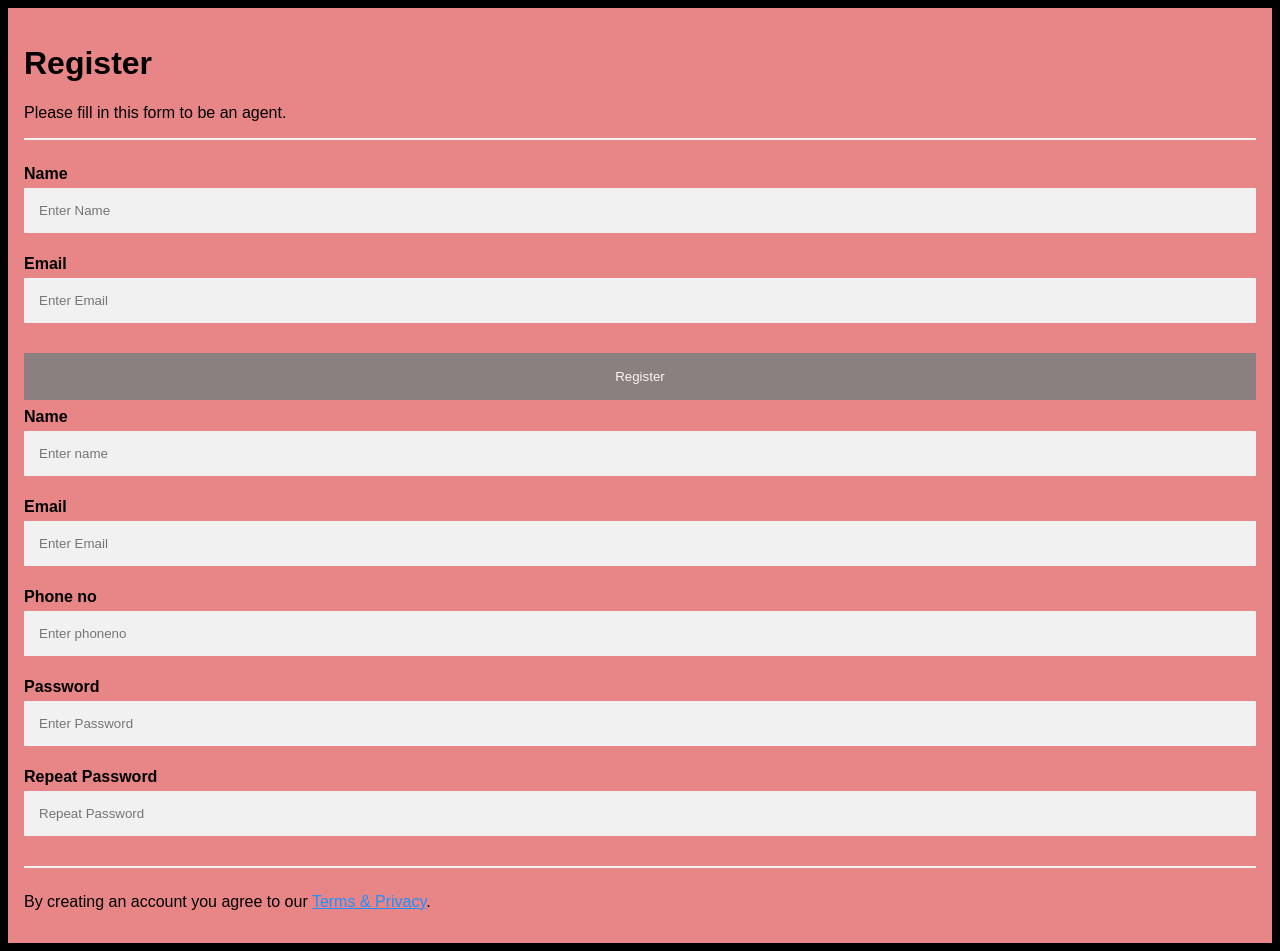
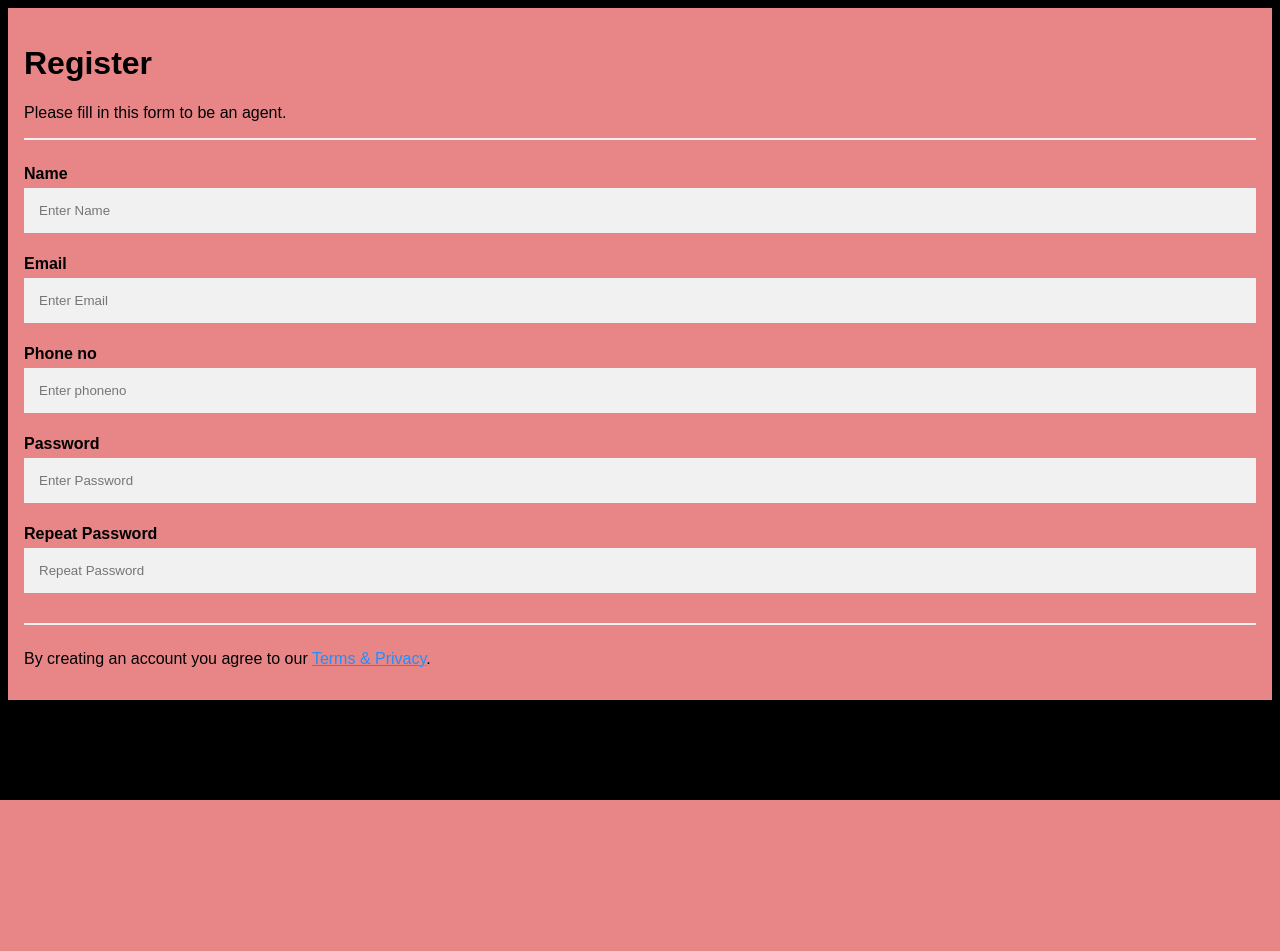
Before and after one commit to Izahhoney/ordering_system, a PHP site: page /registeragent.php in a window 1280 px wide. After the commit the page ends 800 px from the top, so only its background shows below. Run offline with PHP 8.4, Linux system fonts and the light colour scheme.

Commit message:
registeragent

```diff
--- a/registeragent.php
+++ b/registeragent.php
@@ -95,13 +95,6 @@ include('config.php');
     <label for="email"><b>Email</b></label>
     <input type="text" placeholder="Enter Email" name="email" id="email" required>
 
-    <button type="submit" class="registerbtn">Register</button>
-    <label for="name"><b>Name</b></label>
-    <input type="text" placeholder="Enter name" name="name" id="name" required>
-
-    <label for="email"><b>Email</b></label>
-    <input type="text" placeholder="Enter Email" name="email" id="email" required>
-
     <label for="nohp"><b>Phone no</b></label>
     <input type="text" placeholder="Enter phoneno" name="nohp" id="nohp" required>
 
```
